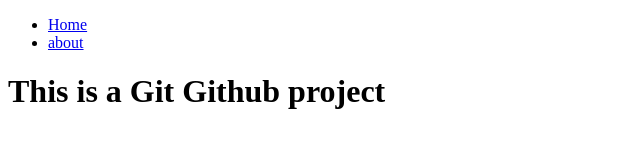
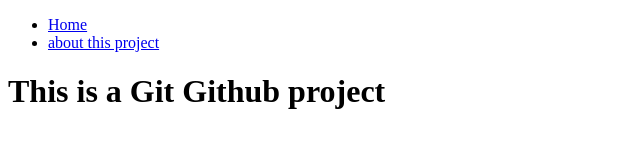
Before and after one commit to kingcodera/manas, a plain HTML site: page index.html in a window 1280 px wide. Shown: the full height of the page, 0-640 px from the left. Drawn offline with Linux system fonts and the light colour scheme.

Commit message:
Update index.html

```diff
--- a/index.html
+++ b/index.html
@@ -9,7 +9,7 @@
     <nav>
         <ul>
             <li><a href="index.html">Home</a></li>
-            <li><a href="about.html">about</a></li>
+            <li><a href="about.html">about this project</a></li>
         </ul>
     </nav>
     <h1>This is a Git Github project</h1>
```
